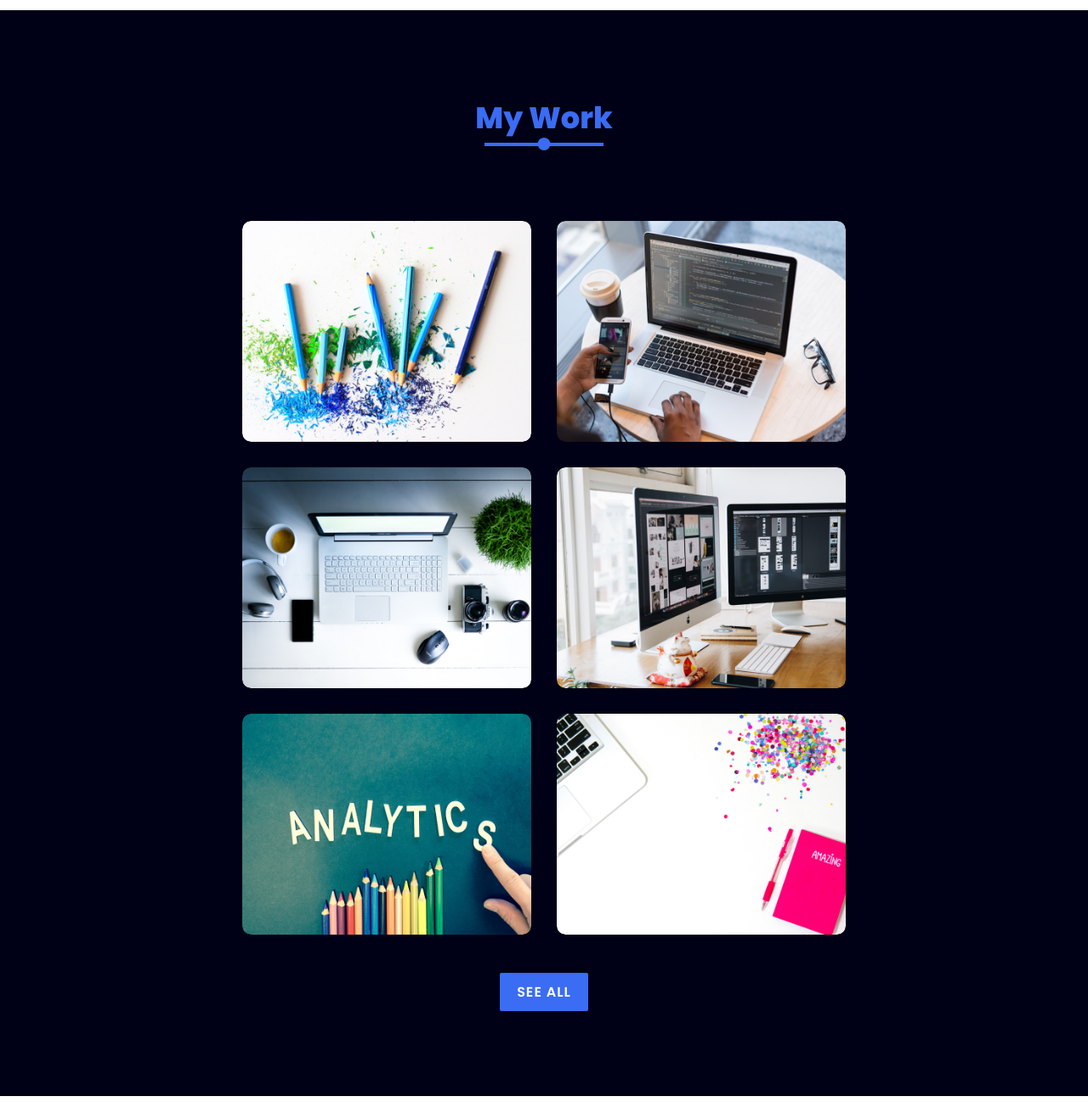
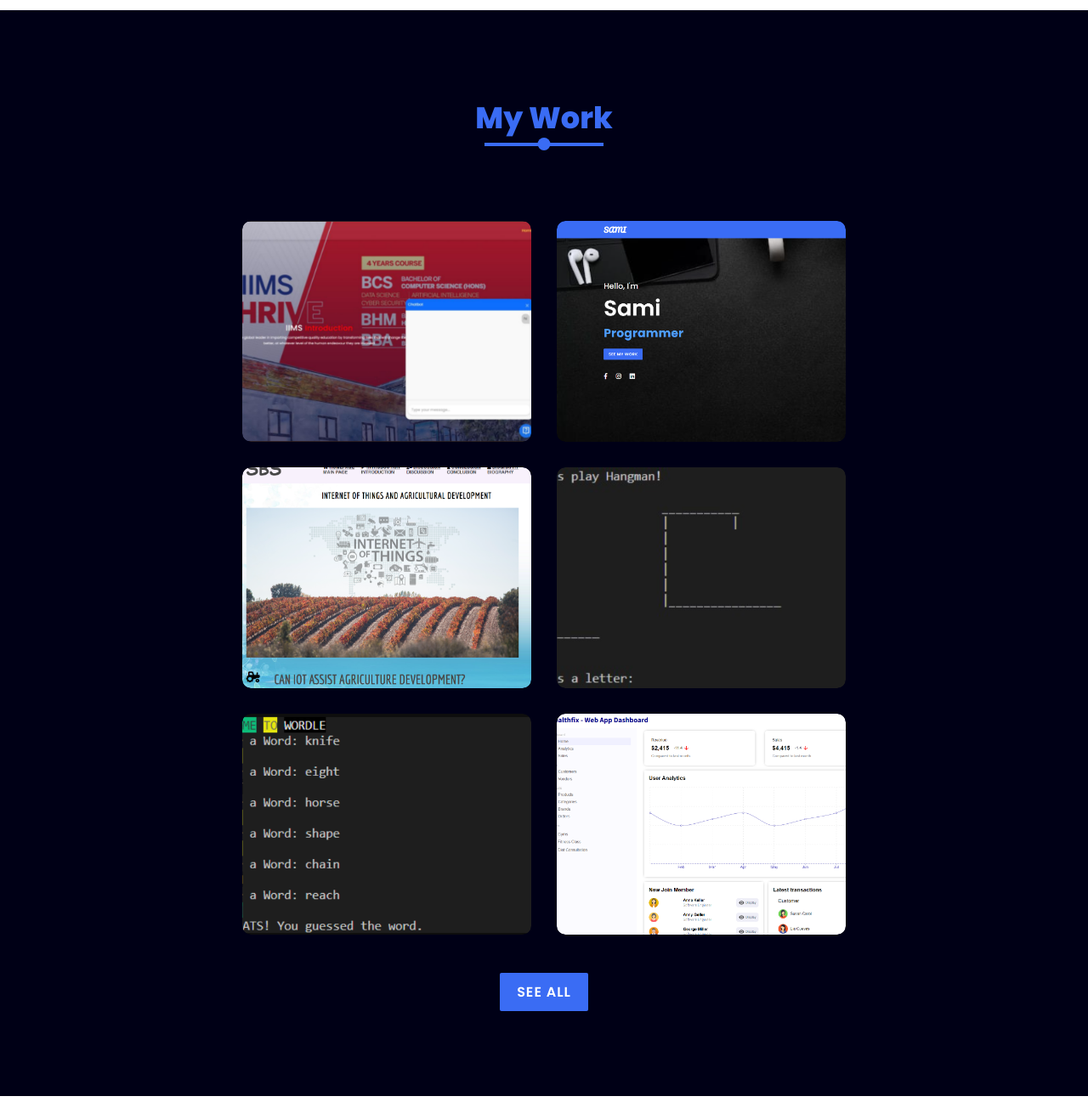
Before and after one commit to Sami353/Portfolio, a plain HTML site: page index.html in a window 1280 px wide. Shown: the part 3612-4909 px from the top of the page at 85% size. Drawn offline with Linux system fonts and the light colour scheme.

Commit message:
updating work

```diff
--- a/index.html
+++ b/index.html
@@ -156,32 +156,32 @@
       <div class="content">
         <div class="card reveal">
           <div class="card-img">
-            <img src="work1.jpg" alt="">
+            <img src="work1.png" alt="chatbot">
           </div>
         </div>
         <div class="card reveal">
           <div class="card-img">
-            <img src="work2.jpg" alt="">
+            <img src="work2.png" alt="">
           </div>
         </div>
         <div class="card reveal">
           <div class="card-img">
-            <img src="work3.jpg" alt="">
+            <img src="work3.png" alt="">
           </div>
         </div>
         <div class="card reveal">
           <div class="card-img">
-            <img src="work4.jpg" alt="">
+            <img src="work4.png" alt="">
           </div>
         </div>
         <div class="card reveal">
           <div class="card-img">
-            <img src="work5.jpg" alt="">
+            <img src="work5.png" alt="">
           </div>
         </div>
         <div class="card reveal">
           <div class="card-img">
-            <img src="work6.jpg" alt="">
+            <img src="work6.png" alt="">
           </div>
         </div>
         <div class="title reveal">
```
Also changed, not shown: work1.png (added), work2.png (added), work3.png (added), work4.png (added), work5.png (added), work6.png (added).
